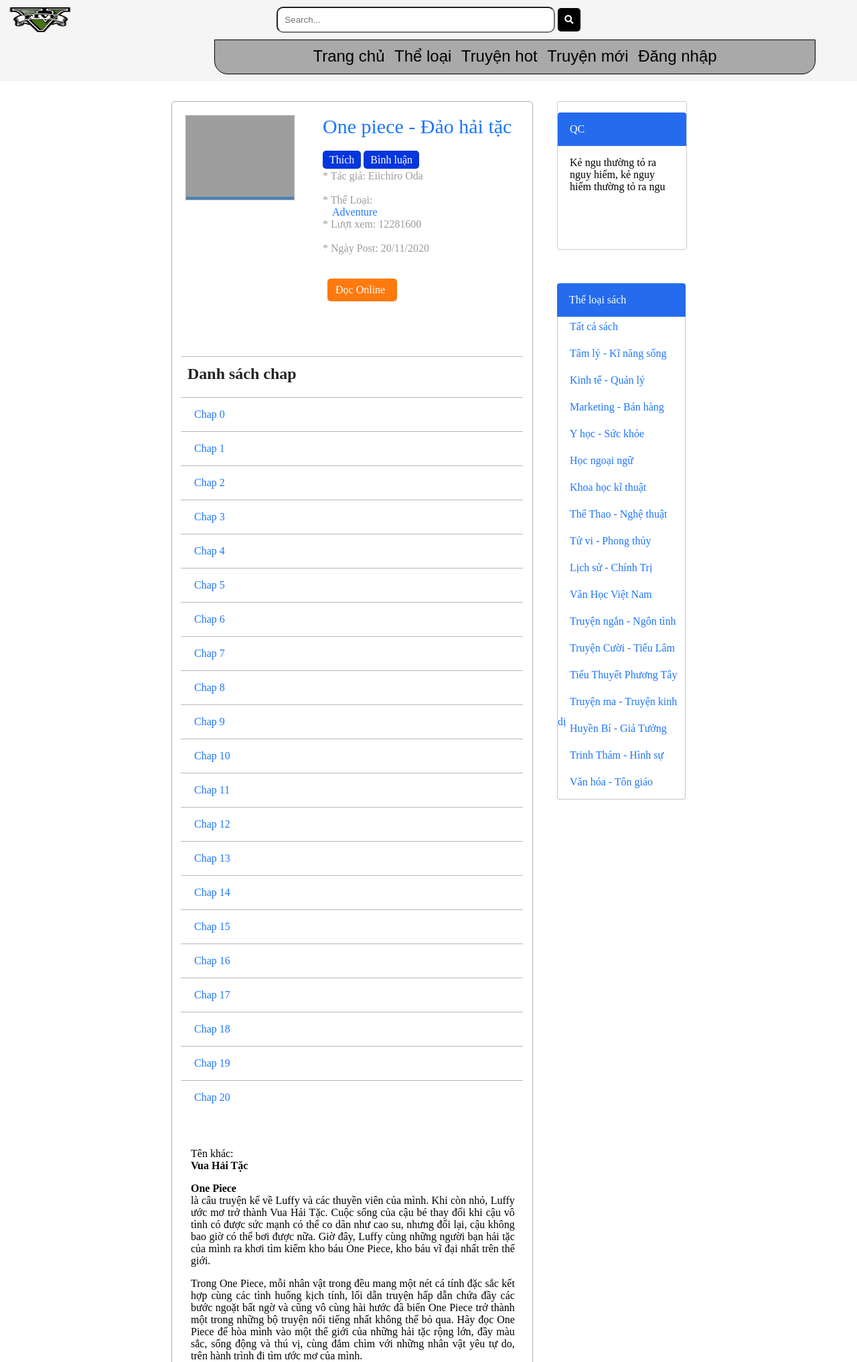
After one commit to webnangcao-long-thanh-tan/webtruyen, a PHP site: page /comic_comic/index.php in a window 1280 px wide. The commit adds this page. Shown: the top 2034 px of the page at 67% size. Run offline with PHP 8.4, Linux system fonts and the light colour scheme; some libraries are stand-ins or nearby versions; grey boxes are pictures that could not be loaded.

Commit message:
cap nhap chi tiet truyen

```diff
--- a/admin/index.php
+++ b/admin/index.php
@@ -33,7 +33,7 @@
 					<h4>Admin</h4>
 				</div>
 			</div>
-			<div id="navigation">
+                    <div id="navigation" style="overflow: hidden">
 				<ul>
 					<li><a href="#">Bảng điều khiển</a></li>
 					<li><a href="#">Thể loại</a></li>
--- /dev/null
+++ b/comic_comic/index.php
@@ -0,0 +1,194 @@
+<?php include('../view/header.php') ?>
+<main class="main">
+     <div class="z">
+
+        <div class="body">
+            <div class="chitiet">
+                <div class="chitiet1">
+                    <div class="img">
+                        <img src="https://sachvui.com/cover/2018/one-piece-dao-hai-tac.jpg" alt="">
+                    </div>
+                    <div class="oda">
+                        <div class="chinhsua">
+                            <span class="one"><a href="">One piece - Đảo hải tặc</a></span><br>
+                            <a href="" class="likea">Thích</a>
+                            <a href="" class="likea">Bình luận</a><br>
+                            <span>* Tác giả: Eiichiro Oda</span><br>
+
+                        <span>* Thể Loại: </span>
+                        <a href="" id="ha">Adventure</a><br>
+                        <span>* Lượt xem: 12281600</span><br>
+                        <span>* Ngày Post: 20/11/2020</span><br>
+
+                        <br>
+                        <div class="doc">
+                            <a href="">Đọc Online</a>
+                        </div>
+                        </div>
+                    </div>
+                </div>
+                <div class="list">
+                    <div class="chuong1">
+                        <h2 class="hr">Danh sách chap</h2>
+                    </div>
+                </div>
+                <div class="chuong2">
+                    <a href="">Chap 0</a>
+                </div>
+                <div class="chuong2">
+                    <a href="">Chap 1</a>
+                </div>
+                <div class="chuong2">
+                    <a href="">Chap 2</a>
+                </div>
+                <div class="chuong2">
+                    <a href="">Chap 3</a>
+                </div>
+                <div class="chuong2">
+                    <a href="">Chap 4</a>
+                </div>
+                <div class="chuong2">
+                    <a href="">Chap 5</a>
+                </div>
+                <div class="chuong2">
+                    <a href="">Chap 6</a>
+                </div>
+                <div class="chuong2">
+                    <a href="">Chap 7</a>
+                </div>
+                <div class="chuong2">
+                    <a href="">Chap 8</a>
+                </div>
+                <div class="chuong2">
+                    <a href="">Chap 9</a>
+                </div>
+                <div class="chuong2">
+                    <a href="">Chap 10</a>
+                </div>
+                <div class="chuong2">
+                    <a href="">Chap 11</a>
+                </div>
+                <div class="chuong2">
+                    <a href="">Chap 12</a>
+                </div>
+                <div class="chuong2">
+                    <a href="">Chap 13</a>
+                </div>
+                <div class="chuong2">
+                    <a href="">Chap 14</a>
+                </div>
+                <div class="chuong2">
+                    <a href="">Chap 15</a>
+                </div>
+                <div class="chuong2">
+                    <a href="">Chap 16</a>
+                </div>
+                <div class="chuong2">
+                    <a href="">Chap 17</a>
+                </div>
+                <div class="chuong2">
+                    <a href="">Chap 18</a>
+                </div>
+                <div class="chuong2">
+                    <a href="">Chap 19</a>
+                </div>
+                <div class="chuong2">
+                    <a href="">Chap 20</a>
+                </div>
+
+                <div class="thongtin">
+                    <p><span>Tên khác: </span><b>Vua Hải Tặc</b></p>
+                    <p><b>One Piece </b><span>là câu truyện kể về Luffy và các thuyền viên của mình. Khi còn nhỏ, Luffy ước mơ trở thành Vua Hải Tặc. Cuộc sống của cậu bé thay đổi khi cậu vô tình có được sức mạnh có thể co dãn như cao su, nhưng đổi lại, cậu không bao giờ có thể bơi được nữa. Giờ đây, Luffy cùng những người bạn hải tặc của mình ra khơi tìm kiếm kho báu One Piece,
+                        kho báu vĩ đại nhất trên thế giới.</span></p>
+                    <p><span>Trong One Piece, mỗi nhân vật trong đều mang một nét cá tính đặc sắc kết hợp cùng các tình huống kịch tính, lối dẫn truyện hấp dẫn chứa đầy các bước ngoặt bất ngờ và cũng vô cùng hài hước đã biến One Piece trở thành một trong những bộ truyện nổi tiếng nhất không thể bỏ qua. Hãy đọc One Piece để hòa mình vào một thế giới của những hải tặc rộng lớn, đầy màu sắc, sống động và thú vị, cùng đắm chìm với những nhân vật yêu tự do, trên hành trình đi
+                        tìm ước mơ của mình.</span></p>
+                </div>
+                <div id="tnt_pagination">
+
+<a href="index.php?page=1">1</a>
+<a href ="index.php?page=2">2</a>
+<a href="index.php?page=3">3</a>
+<a href="index.php?page=4">4</a>
+<a href="index.php?page=5">5</a>
+<a href="index.php?page=6">6</a>
+<a href="index.php?page=7">7</a>
+<a href="#forward">Next</a>
+</div>
+            </div>
+            <div class="slidebar">
+                <div class="danhngon">
+                    <div class="danhngon1">
+                        <p>QC</p>
+                    </div>
+                    <div class="danhngon2">
+                        <p>Kẻ ngu thường tỏ ra nguy hiểm, kẻ nguy hiểm thường tỏ ra ngu</p>
+                    </div>
+
+                </div>
+                <div class="danhmuc">
+                    <div class="danhngon1" id="id">
+                        <p>Thể loại sách</p>
+                    </div>
+                    <div class="danhmuc1">
+                        <a href="">Tất cả sách</a>
+                    </div>
+                    <div class="danhmuc1">
+                        <a href="">Tâm lý - Kĩ năng sống</a>
+                    </div>
+                    <div class="danhmuc1">
+                        <a href="">Kinh tế - Quản lý</a>
+                    </div>
+                    <div class="danhmuc1">
+                        <a href="">Marketing - Bán hàng</a>
+                    </div>
+                    <div class="danhmuc1">
+                        <a href="">Y học - Sức khỏe</a>
+                    </div>
+                    <div class="danhmuc1">
+                        <a href="">Học ngoại ngữ</a>
+                    </div>
+                    <div class="danhmuc1">
+                        <a href="">Khoa học kĩ thuật</a>
+                    </div>
+                    <div class="danhmuc1">
+                        <a href="">Thể Thao - Nghệ thuật</a>
+                    </div>
+                    <div class="danhmuc1">
+                        <a href="">Tử vi - Phong thủy</a>
+                    </div>
+                    <div class="danhmuc1">
+                        <a href="">Lịch sử - Chính Trị</a>
+                    </div>
+                    <div class="danhmuc1">
+                        <a href="">Văn Học Việt Nam</a>
+                    </div>
+                    <div class="danhmuc1">
+                        <a href="">Truyện ngắn - Ngôn tình</a>
+                    </div>
+                    <div class="danhmuc1">
+                        <a href="">Truyện Cười - Tiếu Lâm</a>
+                    </div>
+                    <div class="danhmuc1">
+                        <a href="">Tiểu Thuyết Phương Tây</a>
+                    </div>
+                    <div class="danhmuc1">
+                        <a href="">Truyện ma - Truyện kinh dị</a>
+                    </div>
+                    <div class="danhmuc1">
+                        <a href="">Huyền Bí - Giả Tưởng</a>
+                    </div>
+                    <div class="danhmuc1">
+                        <a href="">Trinh Thám - Hình sự</a>
+                    </div>
+                    <div class="danhmuc1" id="dm">
+                        <a href="">Văn hóa - Tôn giáo</a>
+                    </div>
+                </div>
+
+            </div>
+
+
+        </div>
+    </div>
+</main>
+<?php include('../view/footer.php');?>
--- a/comic_comic/chitiet.css
+++ b/css/chitiet.css
@@ -135,6 +136,7 @@
 
 }
 #ha{
+    margin-left: 14px;
     color: rgb(29, 118, 252);
 }
 .doc{
--- a/css/frame.css
+++ b/css/frame.css
@@ -1,5 +1,5 @@
 .container{
-    background: darkslategray;
+    background: whitesmoke;
     z-index: 9999;
 	display:grid;
 	grid-template-columns: repeat(12,1fr);
@@ -13,7 +13,7 @@
 }
 .container .main{
 	grid-column: span 12;
-	background-color: darkslategray;
+	background-color: white;
 }
 .container .footer{
 	grid-column: span 12;
--- a/css/trangchu.css
+++ b/css/trangchu.css
@@ -18,7 +18,7 @@
 }
 main #right{
 
-    background:gray;
+    background:white;
             float: right;
             height:99%;
             width:28.5%;
@@ -35,7 +35,7 @@
 
             overflow: scroll;
             float: left;
-            background-color:gray
+            background-color:white
 }
 .main #right #hotright .kcl{
     width: 100%;
@@ -49,7 +49,7 @@
             width: 80px;
             float:left;
             position: relative;
-            border: solid white 2px;
+            border: solid black 2px;
             position: relative;
             transition: all 1s ease;
             -webkit-transition: all 1s ease;
@@ -107,7 +107,8 @@
 
     width: 70%;
     height: 2200px;
-    background: gray;
+    background: white;
+    border-right: 1px solid gray
 }
 .main #listsp .decu{
     padding: 8px;
--- a/index/index.php
+++ b/index/index.php
@@ -91,7 +91,7 @@
 <div class="decu">
     <h2 id="textdc">truyện đề cử</h2>
             <ul class="decu">
-                <li><a href="#">
+                <li><a href="../comic_comic/index.php">
                         <img src="../images/truyen.jpg" title="J1 Mini" class="a" />
                     <br />
                     <h6>DORAEMON</h6>
--- a/view/header.php
+++ b/view/header.php
@@ -5,6 +5,7 @@
 	<link rel="stylesheet" type="text/css" href="../css/frame.css">
 	<link rel="stylesheet" type="text/css" href="../css/login.css">
         <link rel="stylesheet" type="text/css" href="../css/trangchu.css">
+        <link rel="stylesheet" type="text/css" href="../css/chitiet.css">
 	<meta name="viewport" content="width=device-width, initial-scale=1">
 	<link rel="stylesheet" href="https://use.fontawesome.com/releases/v5.6.3/css/all.css">
 </head>
```
Also changed, not shown: other parts of css/chitiet.css (+58 -2 lines), comic_comic/index.html (renamed from comic_comic/chitiet.html).
